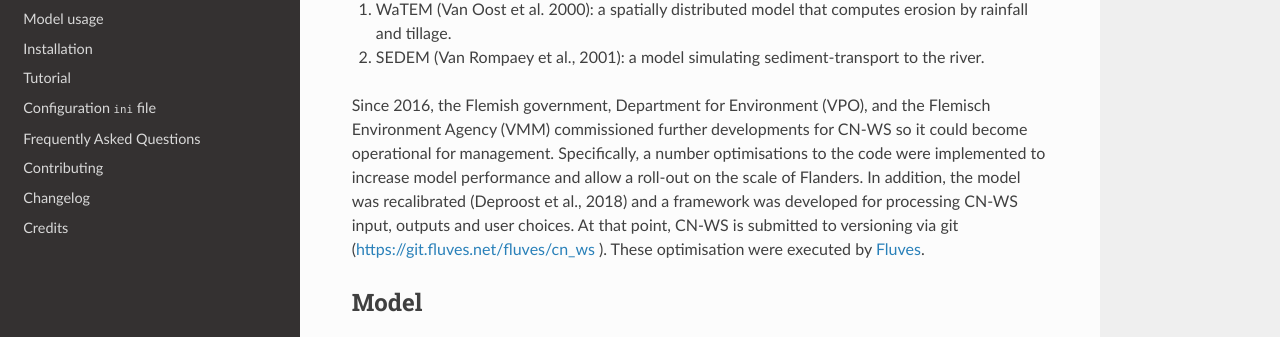
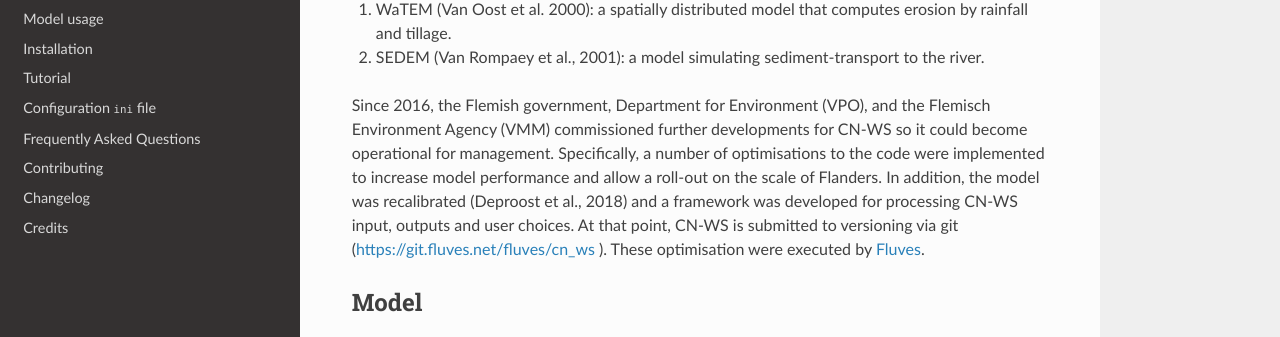
Before and after one commit to watem-sedem/watem-sedem, a Sphinx documentation site: the page built from docs/index.rst, in a window 1280 px wide and 900 px high, scrolled down 608 px. Shown: the part 162-499 px from the top of the window. Built offline with Sphinx 7.4.7 and the Read the Docs theme 2.0.0, drawn with Linux system fonts in a browser that asks for light colours.

Commit message:
Typos and formatting

```diff
--- a/README.rst
+++ b/README.rst
@@ -42,7 +42,7 @@
 Since 2016, the Flemish government, Department for Environment (VPO), and the
 Flemisch Environment Agency (VMM) commissioned further developments for
 CN-WS so it could become operational for management. Specifically, a number
-optimisations to the code were implemented to increase model performance and
+of optimisations to the code were implemented to increase model performance and
 allow a roll-out on the scale of Flanders. In addition, the model was
 recalibrated (Deproost et al., 2018) and a framework was developed for
 processing CN-WS input, outputs and user choices. At that point, CN-WS is
@@ -133,6 +133,7 @@
 - Opening raster data in QGIS, ArcGIS or your favorite GIS program.
 
 .. note::
+
     The defined skills above allow you to run the CN-WS model with the input
     files listed in the package (for an example, see :ref:`here<tutorial>`).
     For generating your own input data for the model, for a self-defined
--- a/docs/input.rst
+++ b/docs/input.rst
@@ -61,7 +61,7 @@
 sediment through the model domain. Every pixel in the model domain must contain
 a land cover value. Every value > 0 indicates a unique agricultural field. So,
 all
-pixels of an agricultural field have the same value et pixels belonging to a
+pixels of an agricultural field have the same value at pixels belonging to a
 different parcel have different value.
 The definition of these unique parcel values are important to define the routing
 within a parcel. Note that the data type of this raster is integer 16.
--- a/docs/tutorial.rst
+++ b/docs/tutorial.rst
@@ -102,7 +102,7 @@
     :language: ini
     :lines: 28-30
 
-To do so, you can make a copy of the `tutorial_1.ini'-file in a directory
+To do so, you can make a copy of the `tutorial_1.ini`-file in a directory
 of your choice, and adapt the ini-file with the lines stated above.
 
 .. code-block::
@@ -110,9 +110,9 @@
     cn_ws $your_favorite_folder/tutorial_2.ini
 
 If this is not working out as it should, please check if the reference
-`your_favorite_folder' is the folder where you saved the `tutorial_2.ini'-
+`your_favorite_folder` is the folder where you saved the `tutorial_2.ini`-
 file. If unsure, you can always check and run the reference `tutorial_2
-.ini'-file present in the repository:
+.ini`-file present in the repository:
 
 .. code-block::
 
```
